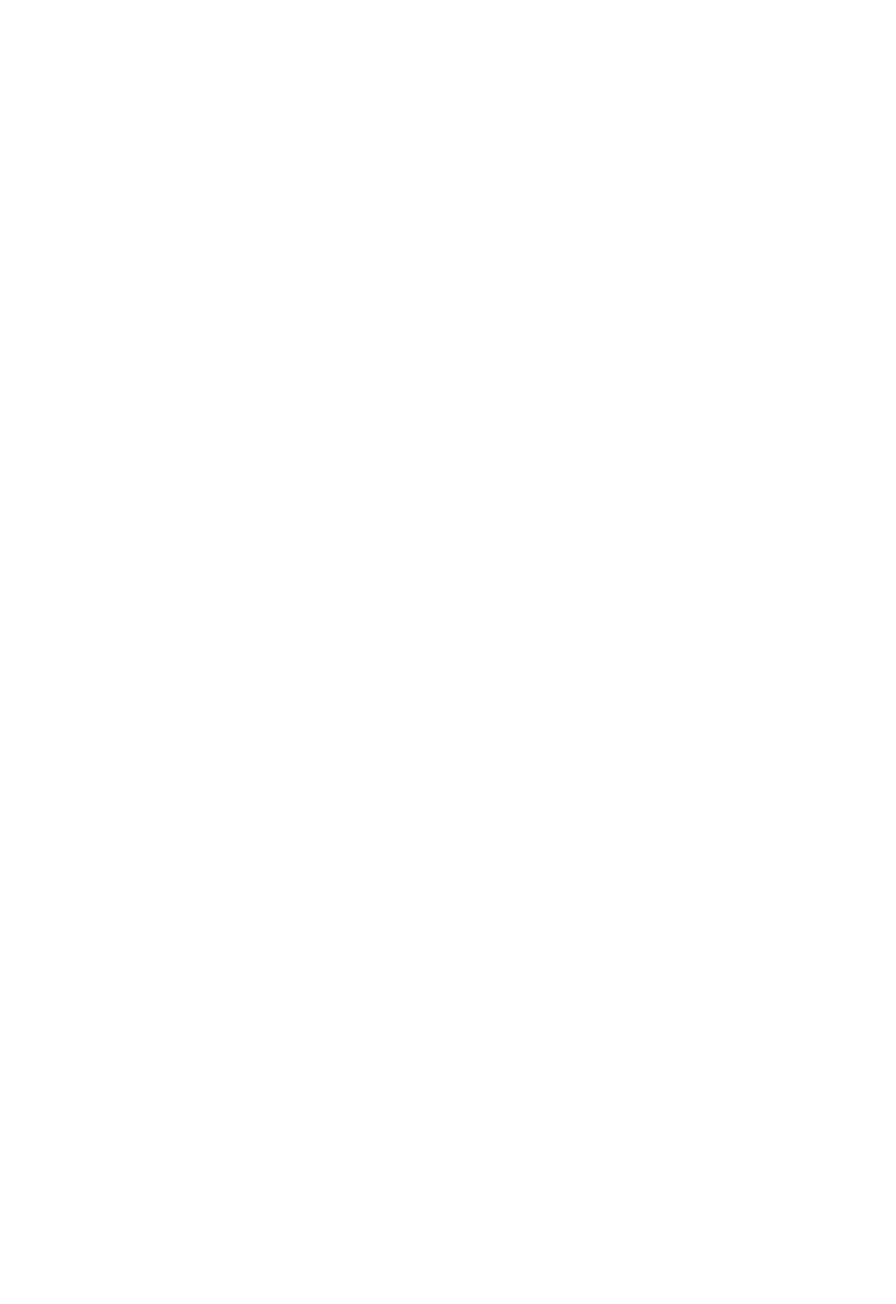
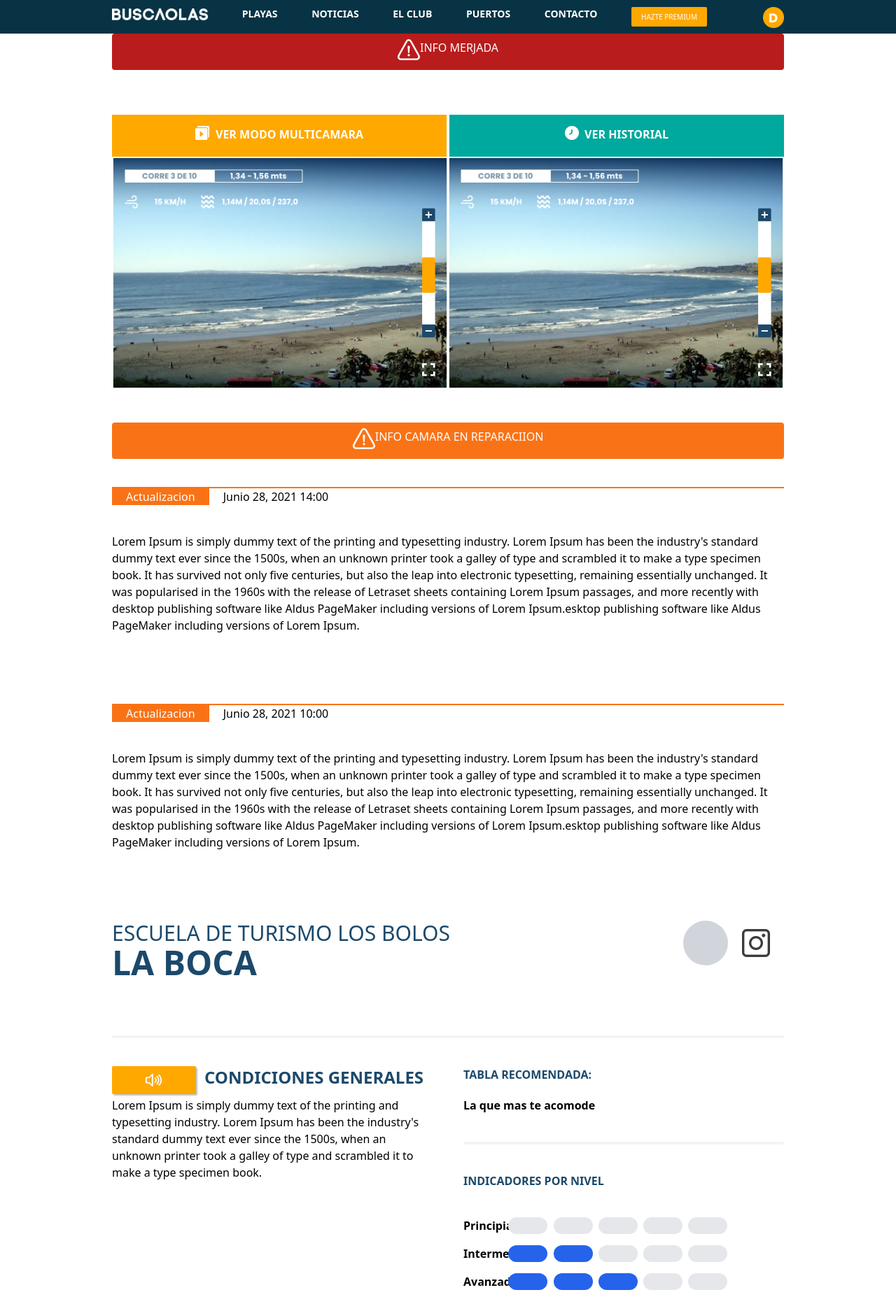
Before and after one commit to kai121814/buscaolas3, a Nuxt app in the folder buscaolas/: page /cameraforecast1 in a window 1280 px wide. Before the commit this address had no page. Shown: the whole page at 70% size. Before the commit the page ends 800 px from the top, so only its background shows below. Built offline with nearby package versions, Linux system fonts and the light colour scheme.

Commit message:
tia forecast update

```diff
--- /dev/null
+++ b/buscaolas/pages/cameraforecast1.vue
@@ -0,0 +1,154 @@
+<script setup>
+</script>
+<template>
+    <div>
+        <div class="overflow">
+            <Header />
+        </div>
+        <div class="mx-auto h-auto w-9/12">
+            <div class="flex bg-red-700 justify-center pt-2 rounded">
+                <div><img src="~assets/icons/alerta.png" alt="alerta"></div>
+                <div>
+                    <p class="text-white">INFO <span class="gap-x-2">MERJADA</span></p>
+                </div>
+            </div>
+
+            <div class="flex pt-16 gap-1 w-full">
+                <div class="flex mx-auto h-auto w-full bg-[#FFA800] justify-center pt-4 gap-x-2">
+                    <div>
+                        <img src="~assets/icons/vervideo.png" alt="vervideo">
+                    </div>
+                    <p class="text-white font-bold">VER MODO MULTICAMARA</p>
+                </div>
+                <div class="flex mx-auto h-auto w-full bg-[#00A99D] justify-center pt-4 gap-x-2">
+                    <div>
+                        <img src="~assets/icons/verclock.png" alt="verclock">
+                    </div>
+                    <p class="text-white font-bold">VER HISTORIAL</p>
+                </div>
+            </div>
+
+            <div class="flex justify-center mx-auto w-full pb-12">
+                <div>
+                    <img src="~assets/thumbnails/beachmap.png" alt="beach">
+                </div>
+                <div>
+                    <img src="~assets/thumbnails/beachmap.png" alt="beach">
+                </div>
+            </div>
+
+            <div class="flex bg-orange-500 justify-center pt-2  rounded">
+                <div><img src="~assets/icons/alerta.png" alt="alerta"></div>
+                <div>
+                    <p class="text-white">INFO CAMARA EN REPARACIION</p>
+                </div>
+            </div>
+        </div>
+        <div class="flex mx-auto container w-9/12 py-10">
+            <div class="actual border-t-2 border-orange-500 w-full items-center">
+                <div class="flex">
+                    <div class=" bg-orange-500 px-5 text-white">
+                        Actualizacion
+                    </div>
+                    <div class="pl-5">
+                        Junio 28, 2021 14:00
+                    </div>
+                </div>
+                <div class="pt-10">
+                    <p>
+                        Lorem Ipsum is simply dummy text of the printing and typesetting industry. Lorem Ipsum has been the
+                        industry's standard dummy text ever since the 1500s, when an unknown printer took a galley of type
+                        and scrambled it to make a type specimen book. It has survived not only five centuries, but also the
+                        leap into electronic typesetting, remaining essentially unchanged. It was popularised in the 1960s
+                        with the release of Letraset sheets containing Lorem Ipsum passages, and more recently with desktop
+                        publishing software like Aldus PageMaker including versions of Lorem Ipsum.esktop publishing
+                        software like Aldus PageMaker including versions of Lorem Ipsum.
+                    </p>
+                </div>
+            </div>
+        </div>
+
+        <div class="flex mx-auto container w-9/12 py-10">
+            <div class="actual border-t-2 border-orange-500 w-full items-center">
+                <div class="flex">
+                    <div class=" bg-orange-500 px-5 text-white">
+                        Actualizacion
+                    </div>
+                    <div class="pl-5">
+                        Junio 28, 2021 10:00
+                    </div>
+                </div>
+                <div class="pt-10">
+                    <p>
+                        Lorem Ipsum is simply dummy text of the printing and typesetting industry. Lorem Ipsum has been the
+                        industry's standard dummy text ever since the 1500s, when an unknown printer took a galley of type
+                        and scrambled it to make a type specimen book. It has survived not only five centuries, but also the
+                        leap into electronic typesetting, remaining essentially unchanged. It was popularised in the 1960s
+                        with the release of Letraset sheets containing Lorem Ipsum passages, and more recently with desktop
+                        publishing software like Aldus PageMaker including versions of Lorem Ipsum.esktop publishing
+                        software like Aldus PageMaker including versions of Lorem Ipsum.
+                    </p>
+                </div>
+            </div>
+        </div>
+
+        <div class="flex mx-auto container w-9/12 py-10">
+            <div class="text-[#1C496B]">
+                <div class="text-3xl">ESCUELA DE TURISMO LOS BOLOS</div>
+                <div class="text-5xl text-bold font-extrabold">LA BOCA</div>
+            </div>
+            <div class="w-16 h-16 rounded-full bg-gray-300 ml-auto"></div>
+            <div class="py-3 px-5"><img src="~assets/icons/instagramb.png" alt="igb"></div>
+        </div>
+        <hr class="w-9/12 h-1 mx-auto my-4 bg-gray-100 border-0 rounded md:my-10 dark:bg-neutral-900">
+        <div class="grid grid-cols-2 mx-auto w-9/12 gap-x-11">
+            <div class=" container mx-auto">
+                <div class="flex">
+                    <img src="~assets/icons/audio.png" alt="audio">
+                    <div class="text-[#1C496B] text-2xl font-bold pl-2">CONDICIONES GENERALES</div>
+                </div>
+                <div>
+                    <p>
+                        Lorem Ipsum is simply dummy text of the printing and typesetting industry. Lorem Ipsum has been the
+                        industry's standard dummy text ever since the 1500s, when an unknown printer took a galley of type
+                        and
+                        scrambled it to make a type specimen book.
+                    </p>
+                </div>
+            </div>
+
+            <div class="container mx-auto">
+                <p class="text-[#1C496B] font-bold">TABLA RECOMENDADA:</p>
+                <p class=" font-bold">La que mas te acomode</p>
+                <hr class="w-full h-1 mx-auto my-4 bg-gray-100 border-0 rounded md:my-10 dark:bg-neutral-900">
+                <p class="text-[#1C496B] uppercase font-bold">Indicadores por nivel</p>
+                <div class="py-5 w-10/12">
+                    <div class="grid grid-cols-6 gap-x-1 gap-y-4">
+  <div class="font-bold">Principiante</div>
+  <div class="bg-gray-200 w-14 h-6 rounded-full"></div>
+  <div class="bg-gray-200 w-14 h-6 rounded-full"></div>
+  <div class="bg-gray-200 w-14 h-6 rounded-full"></div>
+  <div class="bg-gray-200 w-14 h-6 rounded-full"></div>
+  <div class="bg-gray-200 w-14 h-6 rounded-full"></div>
+
+  <div class="font-bold">Intermedio</div>
+  <div class="bg-blue-600 w-14 h-6 rounded-full"></div>
+  <div class="bg-blue-600 w-14 h-6 rounded-full"></div>
+  <div class="bg-gray-200 w-14 h-6 rounded-full"></div>
+  <div class="bg-gray-200 w-14 h-6 rounded-full"></div>
+  <div class="bg-gray-200 w-14 h-6 rounded-full"></div>
+
+  <div class="font-bold">Avanzado</div>
+  <div class="bg-blue-600 w-14 h-6 rounded-full"></div>
+  <div class="bg-blue-600 w-14 h-6 rounded-full"></div>
+  <div class="bg-blue-600 w-14 h-6 rounded-full"></div>
+  <div class="bg-gray-200 w-14 h-6 rounded-full"></div>
+  <div class="bg-gray-200 w-14 h-6 rounded-full"></div>
+</div>
+            </div>
+            </div>
+        </div>
+    </div>
+</template>
+
+<style></style>
```
Also changed, not shown: buscaolas/assets/icons/audio.png (added), buscaolas/assets/icons/instagramb.png (added).
